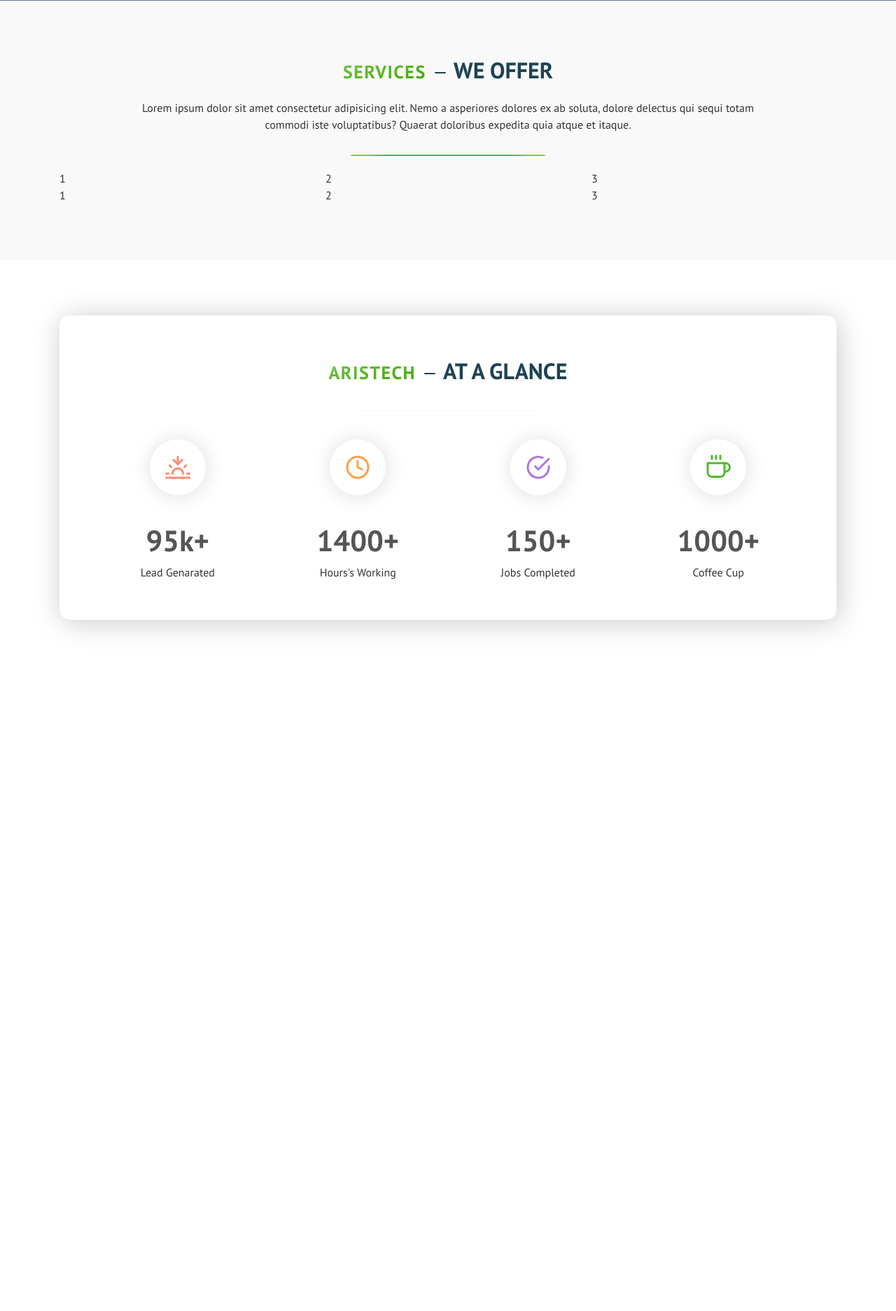
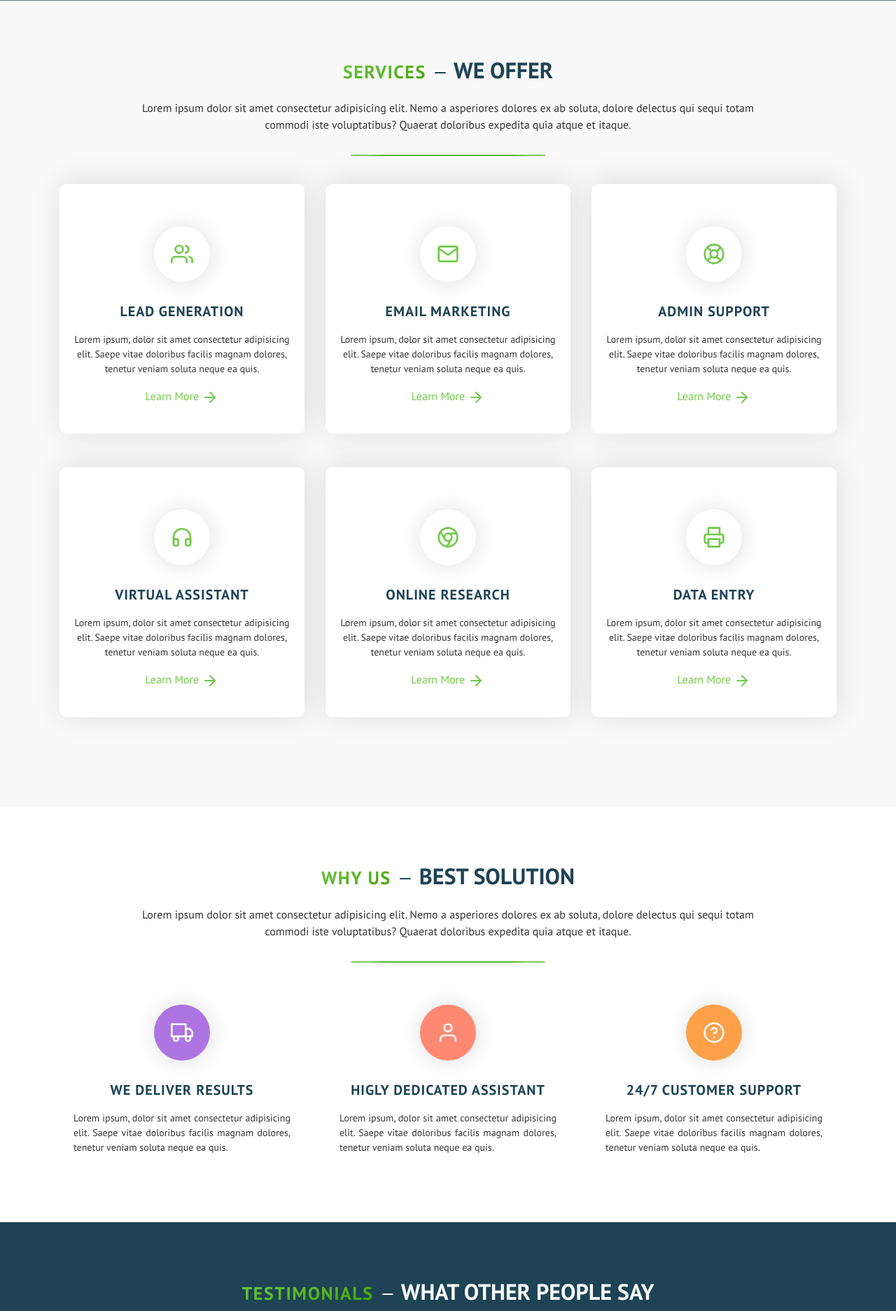
Before and after one commit to Mr-spShuvo/aristechbd, a PHP site: page /static/index.html in a window 1280 px wide. Shown: the part 599-2473 px from the top of the page at 70% size. Before the commit the page ends 1503 px from the top, so only its background shows below. Run offline with PHP 8.4, Linux system fonts and the light colour scheme; some libraries are stand-ins or nearby versions; grey boxes are pictures that could not be loaded.

Commit message:
services, whyus, testimonials

```diff
--- a/assets/css/aris-style.css
+++ b/assets/css/aris-style.css
@@ -45,13 +45,14 @@
 .divider {
     height: 2px;
     background-color: var(--c-light);
-    border-radius: 30%;;
+    border-radius: 30%;
+    ;
     width: 25%;
     border: none;
-    margin-bottom: 20px
+    margin-bottom: 40px
 }
 
-.divider-main{
+.divider-main {
     background: linear-gradient(to top, var(--c-main), var(--c-main-light));
 }
 
@@ -200,13 +201,13 @@
     text-align: center;
 }
 
-.sec-box__title{
+.sec-box__title {
     text-transform: uppercase;
     font-weight: bold;
     color: var(--c-sub);
 }
 
-.sec-box__content{
+.sec-box__content {
     max-width: 80%;
     margin: auto;
     padding: 15px 0;
@@ -216,12 +217,196 @@
 /*---------------------------
     => Services Section
 -----------------------------*/
-.services{
+.services {
     background-color: var(--c-light);
     padding: 80px 0;
 
 }
 
+.service-box {
+    background-color: #fff;
+    box-shadow: 3px -3px 40px var(--c-shadow-light);
+    text-align: center;
+    padding: 40px 0;
+    border-radius: 10px;
+    transition: transform 0.3s ease-in-out;
+}
+
+.service-box:hover {
+    transform: translateY(-10px);
+}
+
+.service-box__icon {
+    display: flex;
+    align-items: center;
+    justify-content: center;
+    height: 80px;
+    width: 80px;
+    box-shadow: 1px 1px 30px var(--c-shadow-light);
+    border-radius: 50%;
+    margin: 20px auto;
+    transition: transform 0.1s ease-in-out;
+}
+
+.service-box__icon>svg {
+    height: 32px;
+    width: 32px;
+    color: var(--c-main-light);
+}
+
+
+.service-box__title {
+    letter-spacing: 1px;
+    font-size: 20px;
+    color: var(--c-sub);
+    text-transform: uppercase;
+    font-weight: bold;
+    padding: 10px 0;
+}
+
+.service-box__description {
+    padding: 0 20px;
+    font-size: 14px;
+}
+
+.service-box__link {
+    color: var(--c-main-light);
+}
+
+.service-box__link:hover {
+    color: var(--c-main-light);
+    text-decoration: none;
+}
+
+/*---------------------------
+    => Overview Section
+-----------------------------*/
+
+.why {
+    padding: 80px 0;
+    background-color: #fff;
+    text-align: center;
+}
+
+.why-box__icon {
+    display: flex;
+    align-items: center;
+    justify-content: center;
+    height: 80px;
+    width: 80px;
+    box-shadow: 1px 1px 30px var(--c-shadow-light);
+    border-radius: 50%;
+    margin: 20px auto;
+    transition: all 0.1s ease-in-out;
+}
+
+.why-box__icon>svg {
+    height: 32px;
+    width: 32px;
+    color: var(--c-light);
+}
+
+.why-box__icon:hover {
+    background-color: #fff;
+    transform: translateY(-5px);
+}
+
+.why-box__icon-1 {
+    background-color: var(--c-purple);
+}
+
+.why-box__icon-1:hover>svg {
+    color: var(--c-purple);
+}
+
+.why-box__icon-2 {
+    background-color: var(--c-red);
+}
+
+.why-box__icon-2:hover>svg {
+    color: var(--c-red);
+}
+
+.why-box__icon-3 {
+    background-color: var(--c-orange);
+}
+
+.why-box__icon-3:hover>svg {
+    color: var(--c-orange);
+}
+
+
+.why-box__title {
+    letter-spacing: 1px;
+    font-size: 20px;
+    color: var(--c-sub);
+    text-transform: uppercase;
+    font-weight: bold;
+    padding: 10px 0;
+}
+
+.why-box__description {
+    padding: 0 20px;
+    font-size: 14px;
+    text-align: justify;
+}
+
+
+/*--------------------------
+  => Testimonials Section
+----------------------------*/
+.testimonials-sec {
+    background-color: var(--c-sub);
+    color: var(--c-light);
+    padding: 80px 0;
+}
+
+.testimonials-sec .sec-box__title{
+    color: var(--c-light)
+}
+
+.testimonials-box{
+    width: 75%;
+    margin: auto;
+    position: relative;
+}
+
+.testimonials-box__icon{
+    width: 80px;
+    height: 80px;
+    padding: 20px;
+    background-color: var(--c-light);
+    color: var(--c-main);
+    border-radius: 50%;
+    box-shadow: 1px 1px 12px var(--c-sub-light);
+}
+
+.testimonials-box__content{
+    width: 80%;
+    margin: auto;
+    padding-top: 20px;
+    padding-bottom: 160px;
+}
+.testimonials-box__author{
+    position: absolute;
+    bottom: 60px;
+    right: 0;
+    display: flex;
+    flex-direction: row;
+}
+
+.testimonials-box__img{
+    width: 60px;
+    height: 60px;
+    border-radius: 50%;
+    margin-right: 20px;
+}
+
+.testimonials-box__title{
+    color: var(--c-main);
+    text-transform: uppercase;
+    margin: 0;
+}
 
 
 /*---------------------------
@@ -230,7 +415,7 @@
 .overview {
     margin: 80px 0;
     border-radius: 15px;
-    box-shadow: 3px 3px 40px var(--c-shadow);
+    box-shadow: 3px -3px 40px var(--c-shadow-light);
     text-align: center;
     padding: 40px;
 }
--- a/assets/js/aris-script.js
+++ b/assets/js/aris-script.js
@@ -1 +1,20 @@
 feather.replace();
+
+/*=============================
+ * Smooth Scrolling Function
+ *=============================*/
+
+function smoothScroller() {
+    var scrollLink = $('.scroll');
+
+    // Smooth scrolling
+    scrollLink.click(function (e) {
+        e.preventDefault();
+        $('body,html').delay(100).animate({
+            scrollTop: $(this.hash).offset().top
+        }, 1500);
+    });
+
+}
+
+smoothScroller();
--- a/static/index.html
+++ b/static/index.html
@@ -95,21 +95,246 @@
                     <hr class="divider divider-main">
                 </div>
                 <div class="row">
-                    <div class="col-sm">1</div>
-                    <div class="col-sm">2</div>
-                    <div class="col-sm">3</div>
+                    <div class="col-sm">
+                        <div class="service-box">
+                            <div class="service-box__icon">
+                                <i data-feather="users"></i>
+                            </div>
+                            <h3 class="service-box__title">Lead Generation</h3>
+                            <p class="service-box__description">Lorem ipsum, dolor sit amet
+                                consectetur adipisicing elit. Saepe vitae doloribus facilis magnam
+                                dolores, tenetur veniam soluta neque ea quis.</p>
+                            <a class="service-box__link" href="#">Learn More <i
+                                    data-feather="arrow-right"></i></a>
+                        </div>
+                    </div>
+                    <div class="col-sm">
+                        <div class="service-box">
+                            <div class="service-box__icon">
+                                <i data-feather="mail"></i>
+                            </div>
+                            <h3 class="service-box__title">Email Marketing</h3>
+                            <p class="service-box__description">Lorem ipsum, dolor sit amet
+                                consectetur adipisicing elit. Saepe vitae doloribus facilis magnam
+                                dolores, tenetur veniam soluta neque ea quis.</p>
+                            <a class="service-box__link" href="#">Learn More <i
+                                    data-feather="arrow-right"></i></a>
+                        </div>
+                    </div>
+                    <div class="col-sm">
+                        <div class="service-box">
+                            <div class="service-box__icon">
+                                <i data-feather="life-buoy"></i>
+                            </div>
+                            <h3 class="service-box__title">Admin Support</h3>
+                            <p class="service-box__description">Lorem ipsum, dolor sit amet
+                                consectetur adipisicing elit. Saepe vitae doloribus facilis magnam
+                                dolores, tenetur veniam soluta neque ea quis.</p>
+                            <a class="service-box__link" href="#">Learn More <i
+                                    data-feather="arrow-right"></i></a>
+                        </div>
+
+                    </div>
 
                 </div>
-                <div class="row">
-                    <div class="col-sm">1</div>
-                    <div class="col-sm">2</div>
-                    <div class="col-sm">3</div>
+                <div class="row my-5">
+                    <div class="col-sm">
+                        <div class="service-box">
+                            <div class="service-box__icon">
+                                <i data-feather="headphones"></i>
+                            </div>
+                            <h3 class="service-box__title">Virtual Assistant</h3>
+                            <p class="service-box__description">Lorem ipsum, dolor sit amet
+                                consectetur adipisicing elit. Saepe vitae doloribus facilis magnam
+                                dolores, tenetur veniam soluta neque ea quis.</p>
+                            <a class="service-box__link" href="#">Learn More <i
+                                    data-feather="arrow-right"></i></a>
+                        </div>
+                    </div>
+                    <div class="col-sm">
+                        <div class="service-box">
+                            <div class="service-box__icon">
+                                <i data-feather="chrome"></i>
+                            </div>
+                            <h3 class="service-box__title">Online Research</h3>
+                            <p class="service-box__description">Lorem ipsum, dolor sit amet
+                                consectetur adipisicing elit. Saepe vitae doloribus facilis magnam
+                                dolores, tenetur veniam soluta neque ea quis.</p>
+                            <a class="service-box__link" href="#">Learn More <i
+                                    data-feather="arrow-right"></i></a>
+                        </div>
+                    </div>
+                    <div class="col-sm">
+                        <div class="service-box">
+                            <div class="service-box__icon">
+                                <i data-feather="printer"></i>
+                            </div>
+                            <h3 class="service-box__title">Data Entry</h3>
+                            <p class="service-box__description">Lorem ipsum, dolor sit amet
+                                consectetur adipisicing elit. Saepe vitae doloribus facilis magnam
+                                dolores, tenetur veniam soluta neque ea quis.</p>
+                            <a class="service-box__link" href="#">Learn More <i
+                                    data-feather="arrow-right"></i></a>
+
+                        </div>
+                    </div>
                 </div>
 
             </div>
         </section>
 
-        <!-- Overview Section -->
+        <section class="why">
+            <div class="container">
+                <div class="sec-box">
+                    <h2 class="sec-box__title"> <span class="text-grad">Why Us</span> <i
+                            data-feather="minus"></i> BEST Solution</h2>
+                    <p class="sec-box__content">Lorem ipsum dolor sit amet consectetur adipisicing
+                        elit. Nemo a asperiores dolores ex ab soluta, dolore delectus qui sequi
+                        totam commodi iste voluptatibus? Quaerat doloribus expedita quia atque et
+                        itaque.</p>
+                    <hr class="divider divider-main">
+                </div>
+                <div class="row">
+                    <div class="col-sm">
+                        <div class="why-box">
+                            <div class="why-box__icon why-box__icon-1">
+                                <i data-feather="truck"></i>
+                            </div>
+                            <h3 class="why-box__title">We deliver results</h3>
+                            <p class="why-box__description">Lorem ipsum, dolor sit amet
+                                consectetur adipisicing elit. Saepe vitae doloribus facilis magnam
+                                dolores, tenetur veniam soluta neque ea quis.</p>
+                        </div>
+                    </div>
+                    <div class="col-sm">
+                        <div class="why-box">
+                            <div class="why-box__icon why-box__icon-2">
+                                <i data-feather="user"></i>
+                            </div>
+                            <h3 class="why-box__title">Higly Dedicated Assistant</h3>
+                            <p class="why-box__description">Lorem ipsum, dolor sit amet
+                                consectetur adipisicing elit. Saepe vitae doloribus facilis magnam
+                                dolores, tenetur veniam soluta neque ea quis.</p>
+                        </div>
+                    </div>
+
+                    <div class="col-sm">
+                        <div class="why-box">
+                            <div class="why-box__icon why-box__icon-3">
+                                <i data-feather="help-circle"></i>
+                            </div>
+                            <h3 class="why-box__title">24/7 Customer Support</h3>
+                            <p class="why-box__description">Lorem ipsum, dolor sit amet
+                                consectetur adipisicing elit. Saepe vitae doloribus facilis magnam
+                                dolores, tenetur veniam soluta neque ea quis.</p>
+                        </div>
+
+                    </div>
+
+                </div>
+            </div>
+            </div>
+
+            </div>
+        </section>
+
+        <section class="testimonials-sec">
+            <div class="container">
+                <!-- Testimonials Header Section -->
+                <div class="sec-box">
+                    <h2 class="sec-box__title"> <span class="text-grad">Testimonials</span> <i
+                            data-feather="minus"></i> What Other People Say</h2>
+                    <p class="sec-box__content">Lorem ipsum dolor sit amet consectetur adipisicing
+                        elit. Nemo a asperiores dolores ex ab soluta, dolore delectus qui sequi
+                        totam commodi iste voluptatibus? Quaerat doloribus expedita quia atque et
+                        itaque.</p>
+                    <hr class="divider divider-main">
+                </div>
+
+                <div id="testimonialsSec" class="carousel slide" data-ride="carousel">
+                    <ol class="carousel-indicators">
+                        <li data-target="#testimonialsSec" data-slide-to="0" class="active"></li>
+                        <li data-target="#testimonialsSec" data-slide-to="1"></li>
+                        <li data-target="#testimonialsSec" data-slide-to="2"></li>
+                    </ol>
+
+                    <div class="carousel-inner">
+                        <div class="carousel-item active">
+                            <div class="testimonials-box d-block">
+                                <i class="testimonials-box__icon" data-feather="award"></i>
+                                <p class="testimonials-box__content">Lorem ipsum dolor sit amet
+                                    consectetur adipisicing elit. Laborum ipsam quasi, temporibus
+                                    distinctio qui impedit est praesentium aliquid ex aliquam ea
+                                    optio eius laboriosam vel veritatis id a dolorum nulla!</p>
+                                <div class="testimonials-box__author">
+                                    <img class="testimonials-box__img" src="../assets/img/icon.png"
+                                        alt="">
+                                    <div>
+                                        <h4 class="testimonials-box__title">James C.</h4>
+                                        <p class="testimonials-box__designation">Author, Webhooks
+                                        </p>
+                                    </div>
+                                </div>
+                            </div>
+                        </div>
+                        <div class="carousel-item">
+                            <div class="testimonials-box d-block">
+                                <i class="testimonials-box__icon" data-feather="award"></i>
+                                <p class="testimonials-box__content">Lorem ipsum dolor sit amet
+                                    consectetur adipisicing elit. Laborum ipsam quasi, temporibus
+                                    distinctio qui impedit est praesentium aliquid ex aliquam ea
+                                    optio eius laboriosam vel veritatis id a dolorum nulla!</p>
+                                <div class="testimonials-box__author">
+                                    <img class="testimonials-box__img" src="../assets/img/icon.png"
+                                        alt="">
+                                    <div>
+                                        <h4 class="testimonials-box__title">James C.</h4>
+                                        <p class="testimonials-box__designation">Author, Webhooks
+                                        </p>
+                                    </div>
+                                </div>
+                            </div>
+                        </div>
+                        <div class="carousel-item">
+                            <div class="testimonials-box d-block">
+                                <i class="testimonials-box__icon" data-feather="award"></i>
+                                <p class="testimonials-box__content">Lorem ipsum dolor sit amet
+                                    consectetur adipisicing elit. Laborum ipsam quasi, temporibus
+                                    distinctio qui impedit est praesentium aliquid ex aliquam ea
+                                    optio eius laboriosam vel veritatis id a dolorum nulla!</p>
+                                <div class="testimonials-box__author">
+                                    <img class="testimonials-box__img" src="../assets/img/icon.png"
+                                        alt="">
+                                    <div>
+                                        <h4 class="testimonials-box__title">James C.</h4>
+                                        <p class="testimonials-box__designation">Author, Webhooks
+                                        </p>
+                                    </div>
+                                </div>
+                            </div>
+                        </div>
+                    </div>
+
+                    <a class="carousel-control-prev" href="#testimonialsSec" role="button"
+                        data-slide="prev">
+                        <span class="carousel-control-prev-icon" aria-hidden="true"></span>
+                        <span class="sr-only">Previous</span>
+                    </a>
+                    <a class="carousel-control-next" href="#testimonialsSec" role="button"
+                        data-slide="next">
+                        <span class="carousel-control-next-icon" aria-hidden="true"></span>
+                        <span class="sr-only">Next</span>
+                    </a>
+                </div>
+            </div>
+        </section>
+
+        <section class="brands">
+
+
+        </section>
+
+        <!-- Overview -->
         <div class="container">
             <section class="overview">
                 <h2 class="overview__heading"><span class="text-grad">ArisTech</span> <i
@@ -120,7 +345,7 @@
                     <div class="row">
                         <div class="col-sm">
                             <div class="overview__icon">
-                                <i class="lead" data-feather="sunset"></i>
+                                <i class="lead" data-feather="users"></i>
                             </div>
                             <h3 class="overview__title">95k+</h3>
                             <p class="overview__description">Lead Genarated</p>
@@ -150,6 +375,9 @@
                 </div>
             </section>
         </div>
+
+
+
     </main>
 
 
@@ -171,6 +399,7 @@
     <script src="../assets/js/jquery-3.4.1.min.js"></script>
     <script src="../assets/js/popper.min.js"></script>
     <script src="../assets/js/bootstrap.min.js"></script>
+    <script src="../assets/js/lightslider.min.js"></script>
     <script src="../assets/js/aris-script.js"></script>
 </body>
 
```
